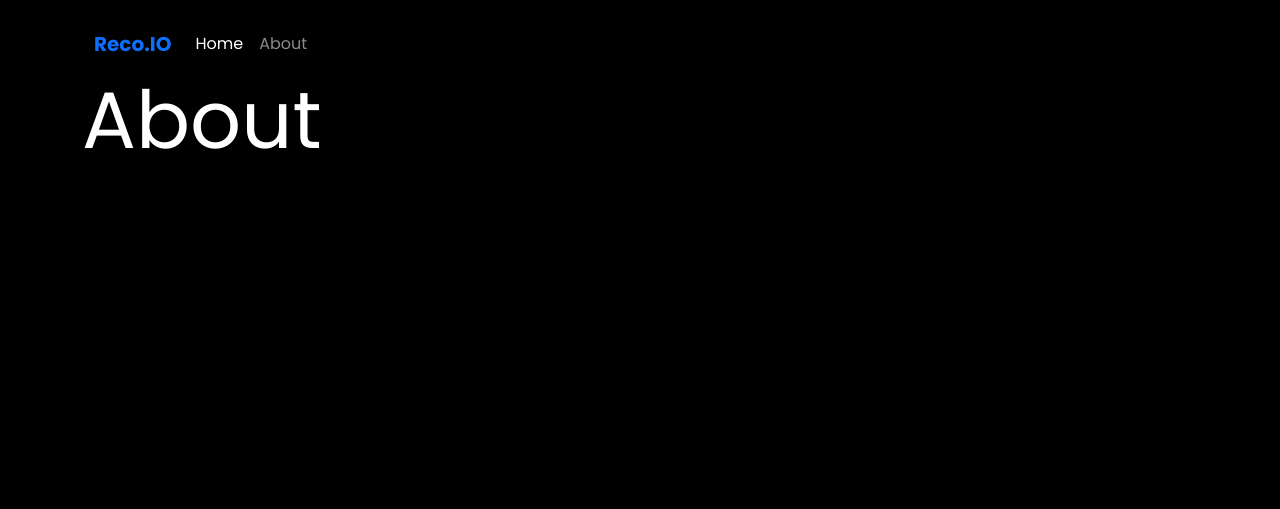
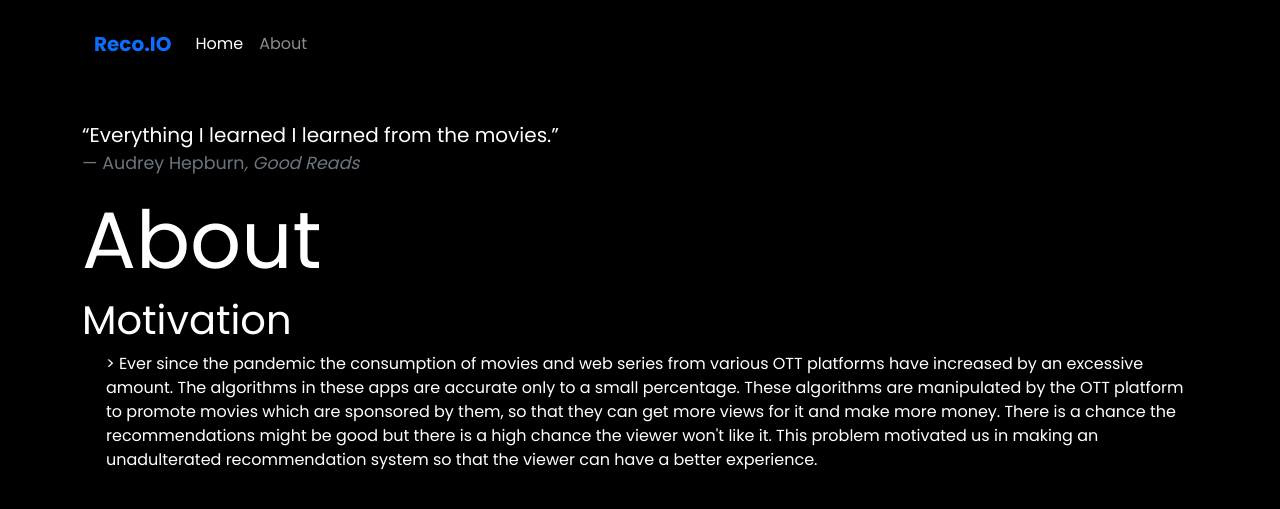
Before and after one commit to rahulprdp/reco-io, a Flask app: page /about in a window 1280 px wide. Shown: the top 509 px of the page. Run offline with Flask 2, Linux system fonts and the light colour scheme; parts of the project's set-up code (start-up, migrations or seed data) failed here and were passed over.

Commit message:
Design Tweaks 18/6/22

```diff
--- a/templates/about.html
+++ b/templates/about.html
@@ -35,9 +35,27 @@
     </div>
 
 
-    <div class="container">
+    <div class="container mt-5">
+      <blockquote class="blockquote ">
+        <p>“Everything I learned I learned from the
+          movies.”</p>
+        <footer class="blockquote-footer">Audrey Hepburn<cite title="Source Title">, Good Reads</cite></footer>
+      </blockquote>
+
         <h1 class="display-1">About</h1>
+        <h1 class="">Motivation </h1>
+        <p class="ms-4">
+          > Ever since the pandemic the consumption of movies and web series from various OTT platforms have increased by an excessive amount.
+          The algorithms in these apps are accurate only to a small percentage. These algorithms are manipulated by the OTT platform to promote movies which are sponsored by them, so that they can get more views for it and make more money. There is a chance the recommendations might be good but there is a high chance the viewer won't like it.
+          This problem motivated us in making an unadulterated recommendation system so that the viewer can have a better experience.
+        </p>
+
+
+
     </div>
+
+
+
 
     <script src="https://cdn.jsdelivr.net/npm/bootstrap@5.2.0-beta1/dist/js/bootstrap.bundle.min.js" integrity="sha384-pprn3073KE6tl6bjs2QrFaJGz5/SUsLqktiwsUTF55Jfv3qYSDhgCecCxMW52nD2" crossorigin="anonymous"></script>
   </body>
```
Also changed, not shown: templates/index.html (+4 -3 lines).
